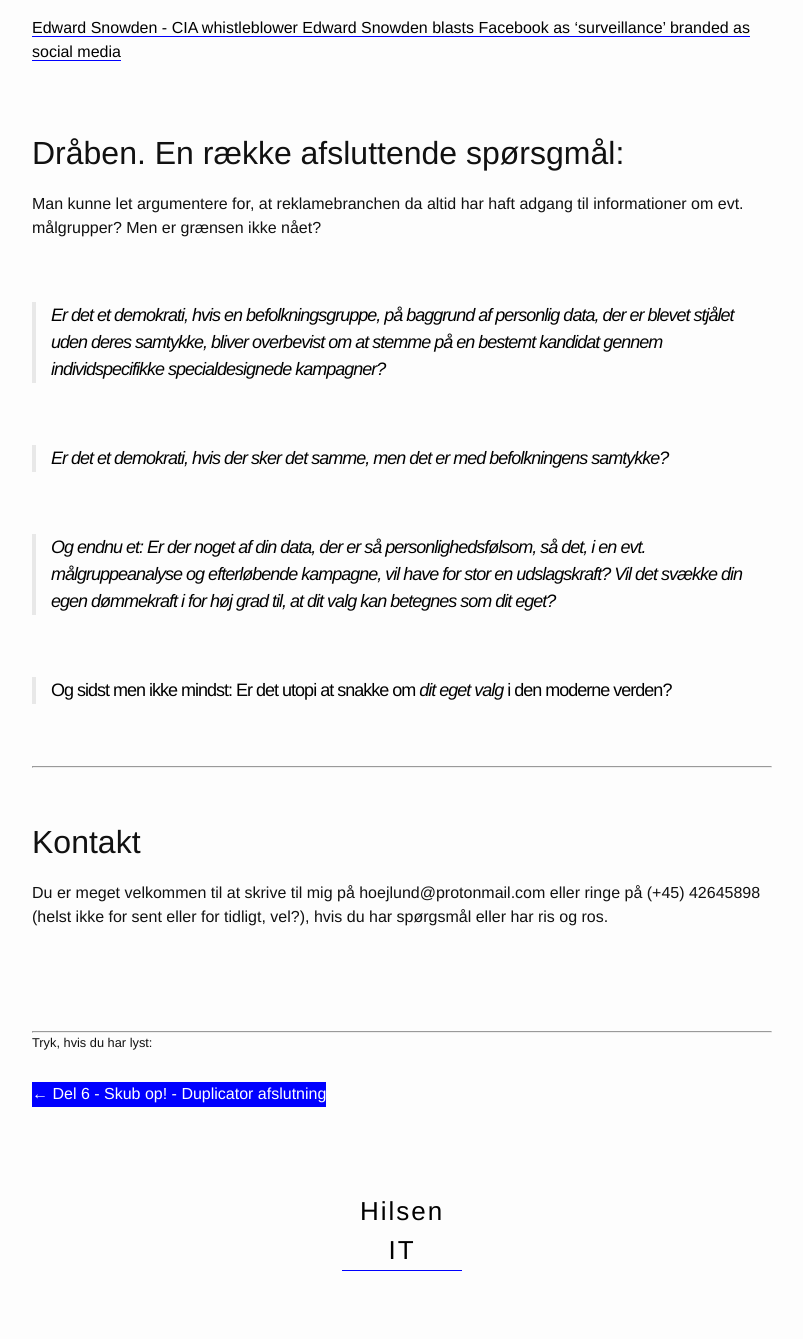
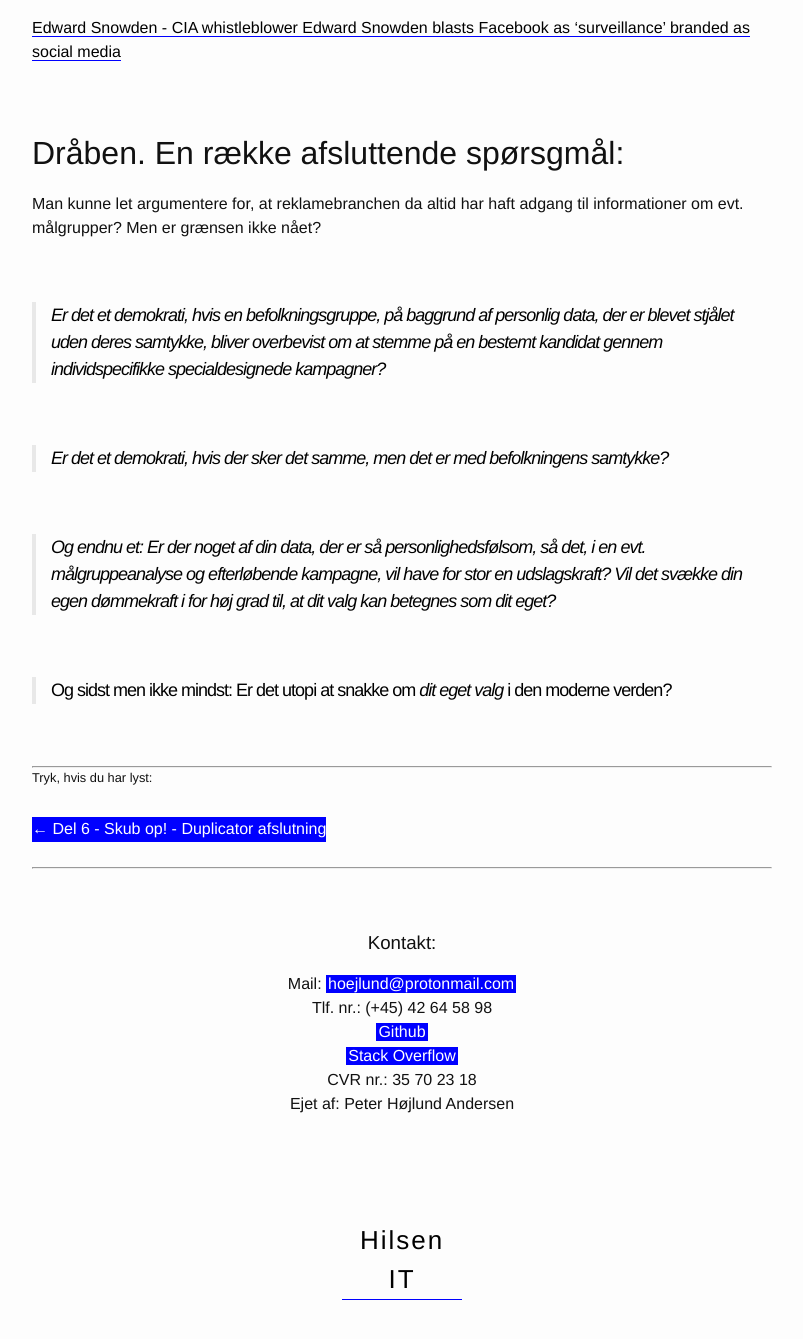
Before and after one commit to peterhoejlundandersen/hilsen, a Jekyll site: the page built from _posts/blogs/2018-04-03-hvorfor-jeg-slettede-min-facebook.markdown, in a window 1280 px wide and 1400 px high, scrolled down 21718 px. Shown: the top 1339 px of the window, without its empty margins (238-1041 px from the left). Built offline with Jekyll 4.4.1, drawn with Linux system fonts in a browser that asks for light colours.

Commit message:
added contact to blog

```diff
--- a/_layouts/blog.html
+++ b/_layouts/blog.html
@@ -26,4 +26,10 @@ layout: without_footer
 		{% endif %}
 
   <a class="u-url" href="{{ page.url | relative_url }}" hidden></a>
+
+  <hr>
+
+  <div class="blog-footer">
+    {% include footer.html %}
+  </div>
 </article>
--- a/_posts/blogs/2018-04-03-hvorfor-jeg-slettede-min-facebook.markdown
+++ b/_posts/blogs/2018-04-03-hvorfor-jeg-slettede-min-facebook.markdown
@@ -599,15 +599,5 @@ Man kunne let argumentere for, at reklamebranchen da altid har haft adgang til i
 
 ---------------------
 
-## Kontakt
-
-Du er meget velkommen til at skrive til mig på hoejlund@protonmail.com eller ringe på (+45) 42645898 (helst ikke for sent eller for tidligt, vel?), hvis du har spørgsmål eller har ris og ros.
-
-<br>
-<br>
-<br>
-
-----------------
-
 {: .small #facebookCount .cursor-pointer }
 Tryk, hvis du har lyst:
--- a/_sass/minima/_posts.scss
+++ b/_sass/minima/_posts.scss
@@ -174,6 +174,10 @@ h3 {
 	}
 }
 
+.blog-footer {
+  text-align: center!important;
+}
+
 .shortcuts {
   margin: 20px 0px;
   margin-right: 10px;
```
Also changed, not shown: 10 other files.
